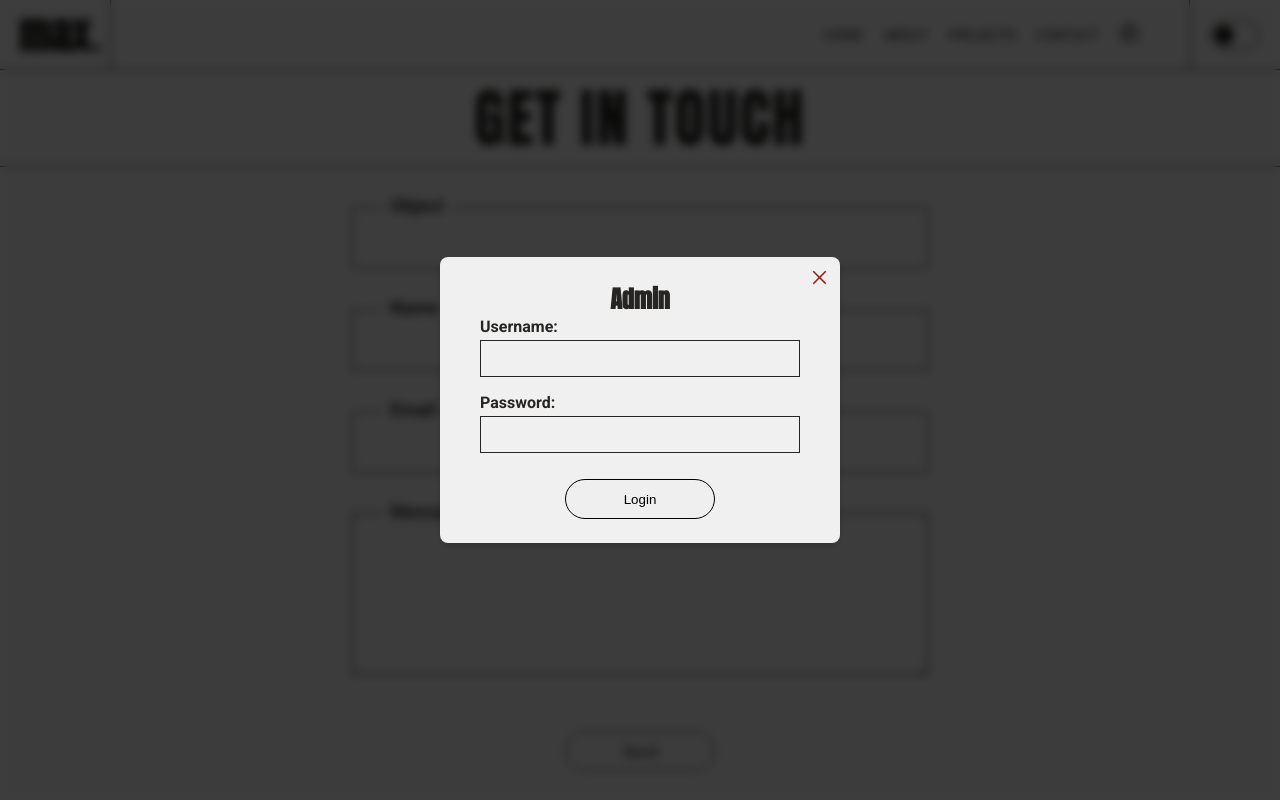
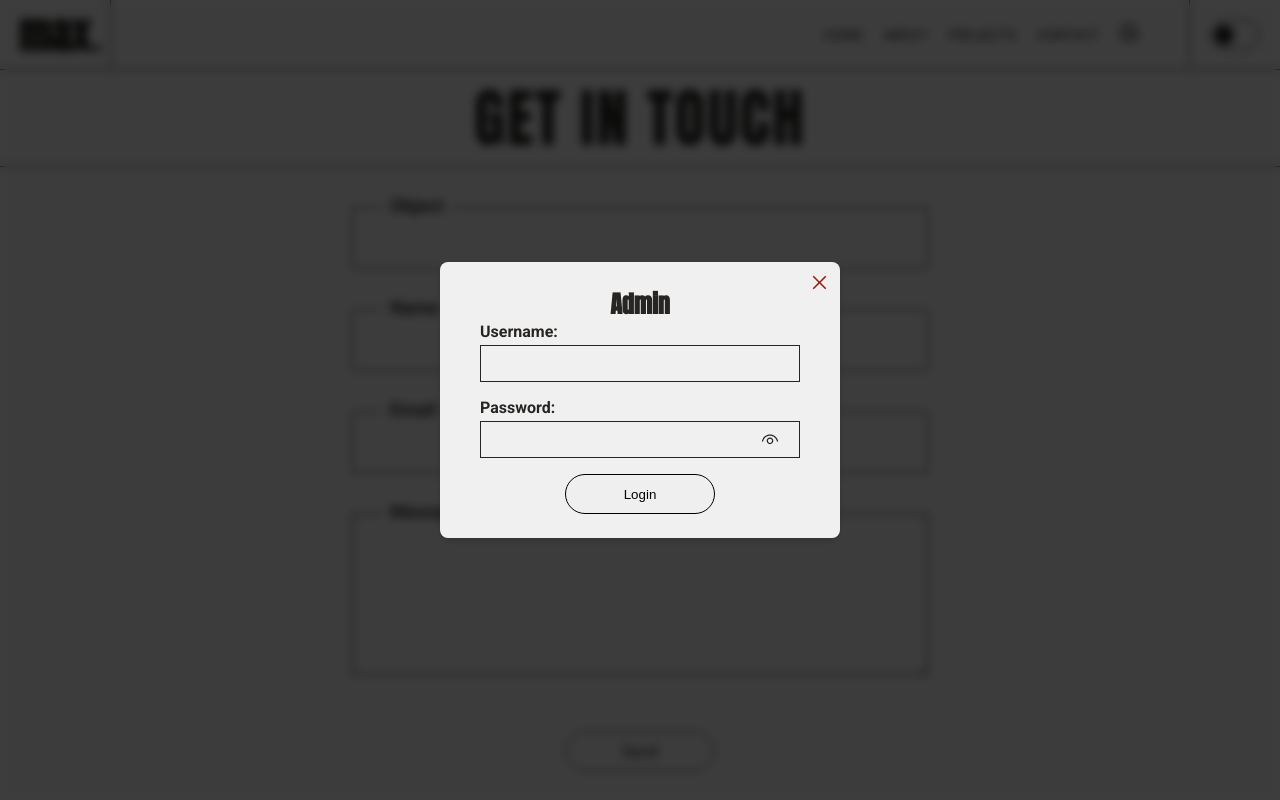
Before and after one commit to Mahkalix/Portfolio, a React (Create React App) app in the folder front-end/: page /contact in a window 1280 px wide. Both pictures are taken after a click on the element 1129 px from the left and 35 px from the top of the page. Shown: the top 800 px of the page. Built offline with nearby package versions, Linux system fonts and the light colour scheme.

Commit message:
ajout oeil login

```diff
--- a/front-end/src/components/LoginModal.jsx
+++ b/front-end/src/components/LoginModal.jsx
@@ -1,12 +1,13 @@
 import React, { useState } from "react";
 import Modal from "react-modal";
-import { VscClose } from "react-icons/vsc";
+import { VscClose, VscEye, VscEyeClosed } from "react-icons/vsc";
 
 Modal.setAppElement("#root");
 
 const LoginModal = ({ isOpen, onClose }) => {
   const [username, setUsername] = useState("");
   const [password, setPassword] = useState("");
+  const [showPassword, setShowPassword] = useState(false);
   const [error, setError] = useState("");
   console.log("Modal isOpen:", isOpen);
 
@@ -68,13 +69,27 @@ const LoginModal = ({ isOpen, onClose }) => {
             <label className="modal__label" htmlFor="password">
               Password:
             </label>
+            <div className="modal__password-container">
               <input
                 className="modal__input"
-              type="password"
+                type={showPassword ? "text" : "password"}
                 id="password"
                 value={password}
                 onChange={(e) => setPassword(e.target.value)}
               />
+              <button
+                type="button"
+                className="modal__password-toggle"
+                onClick={() => setShowPassword(!showPassword)}
+                style={{ position: "absolute", right: "10px" }}
+              >
+                {showPassword ? (
+                  <VscEyeClosed size={20} />
+                ) : (
+                  <VscEye size={20} />
+                )}
+              </button>
+            </div>
           </div>
           {error && <div className="modal__error-message">{error}</div>}
           <button className="modal__submit" type="submit">
--- a/front-end/src/pages/Admin.jsx
+++ b/front-end/src/pages/Admin.jsx
@@ -68,7 +68,7 @@ const Admin = () => {
   const handleDelete = async (projectId) => {
     try {
       const response = await fetch(
-        `https://portfolio-q8zw.onrender.com/api/projects${projectId}`,
+        `https://portfolio-q8zw.onrender.com/api/projects/${projectId}`,
         {
           method: "DELETE",
         }
@@ -99,7 +99,7 @@ const Admin = () => {
 
     try {
       const response = await fetch(
-        `https://portfolio-q8zw.onrender.com/api/projects${currentProject.id}`,
+        `https://portfolio-q8zw.onrender.com/api/projects/${currentProject.id}`,
         {
           method: "PUT",
           headers: {
--- a/front-end/src/styles/admin.module.scss
+++ /dev/null
@@ -1,55 +0,0 @@
-.adminContainer {
-  padding: 20px;
-  background-color: #f9f9f9;
-}
-
-.title {
-  font-size: 24px;
-  margin-bottom: 20px;
-}
-
-.error {
-  color: red;
-}
-
-.table {
-  width: 100%;
-  border-collapse: collapse;
-  margin-bottom: 20px;
-}
-
-.table th,
-.table td {
-  border: 1px solid #ddd;
-  padding: 8px;
-}
-
-.table th {
-  background-color: #f2f2f2;
-}
-
-.form {
-  display: flex;
-  flex-direction: column;
-}
-
-.input,
-.textarea {
-  margin-bottom: 10px;
-  padding: 8px;
-  border: 1px solid #ccc;
-  border-radius: 4px;
-}
-
-.button {
-  padding: 10px;
-  background-color: #4caf50;
-  color: white;
-  border: none;
-  border-radius: 4px;
-  cursor: pointer;
-}
-
-.button:hover {
-  background-color: #45a049;
-}
--- a/front-end/src/styles/components/_button.scss
+++ b/front-end/src/styles/components/_button.scss
@@ -5,7 +5,6 @@ button {
   display: flex;
   width: 150px;
   font-weight: 400;
-  margin-top: 10px;
   padding: 10px;
   border-radius: 30px;
   height: 5vh;
--- a/front-end/src/styles/components/_modal.scss
+++ b/front-end/src/styles/components/_modal.scss
@@ -60,9 +60,29 @@
   font-size: $font-size-md;
   font-family: $font-primary;
 }
+
 .modal__error-message {
   color: $error;
   margin-top: $spacing-sm;
   text-align: center;
   font-size: $font-size-sm;
 }
+
+.modal__password-container {
+  position: relative;
+  display: flex;
+  align-items: center;
+  width: 100%;
+}
+
+.modal__password-toggle {
+  position: absolute;
+  right: $spacing-xs;
+  top: 50%;
+  width: 40px;
+  transform: translateY(-50%);
+  background: none;
+  border: none;
+  cursor: pointer;
+  color: $secondary-color;
+}
```
Lines whose indentation alone changed are shown as unchanged.
